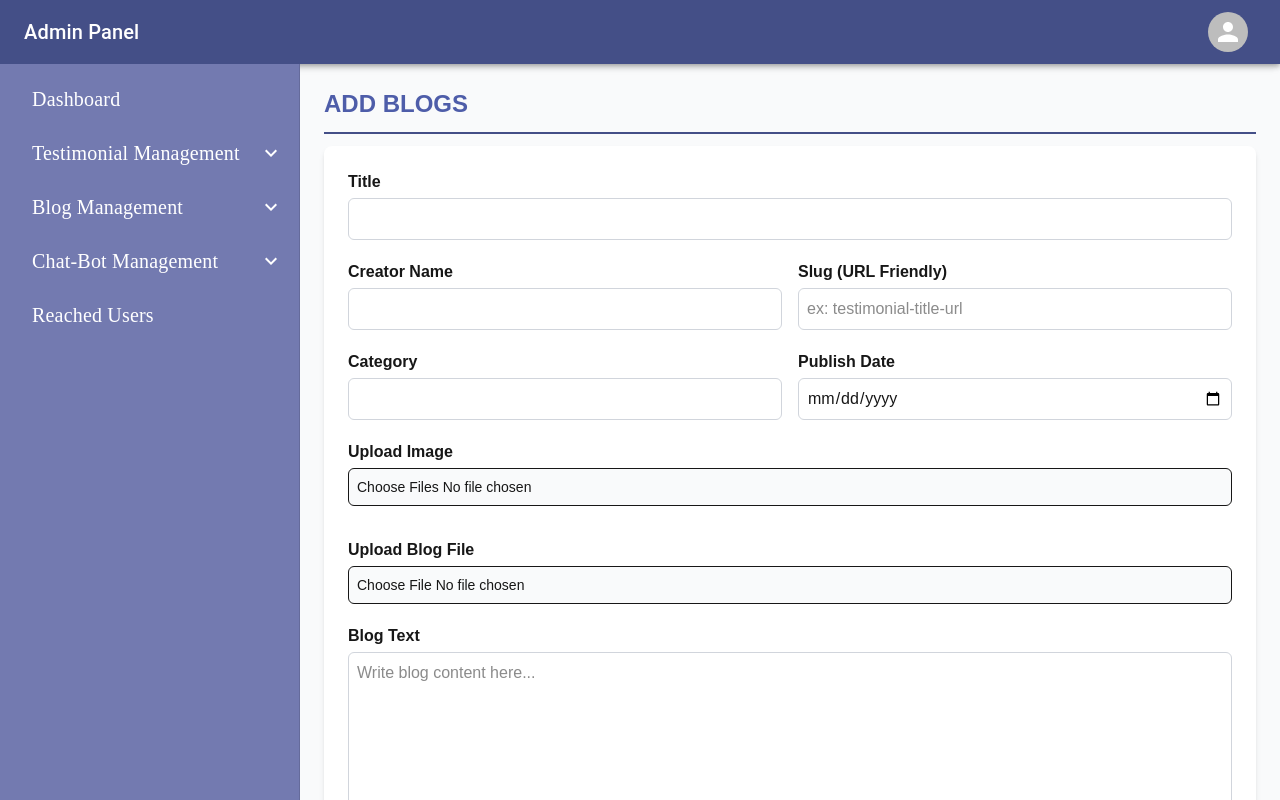
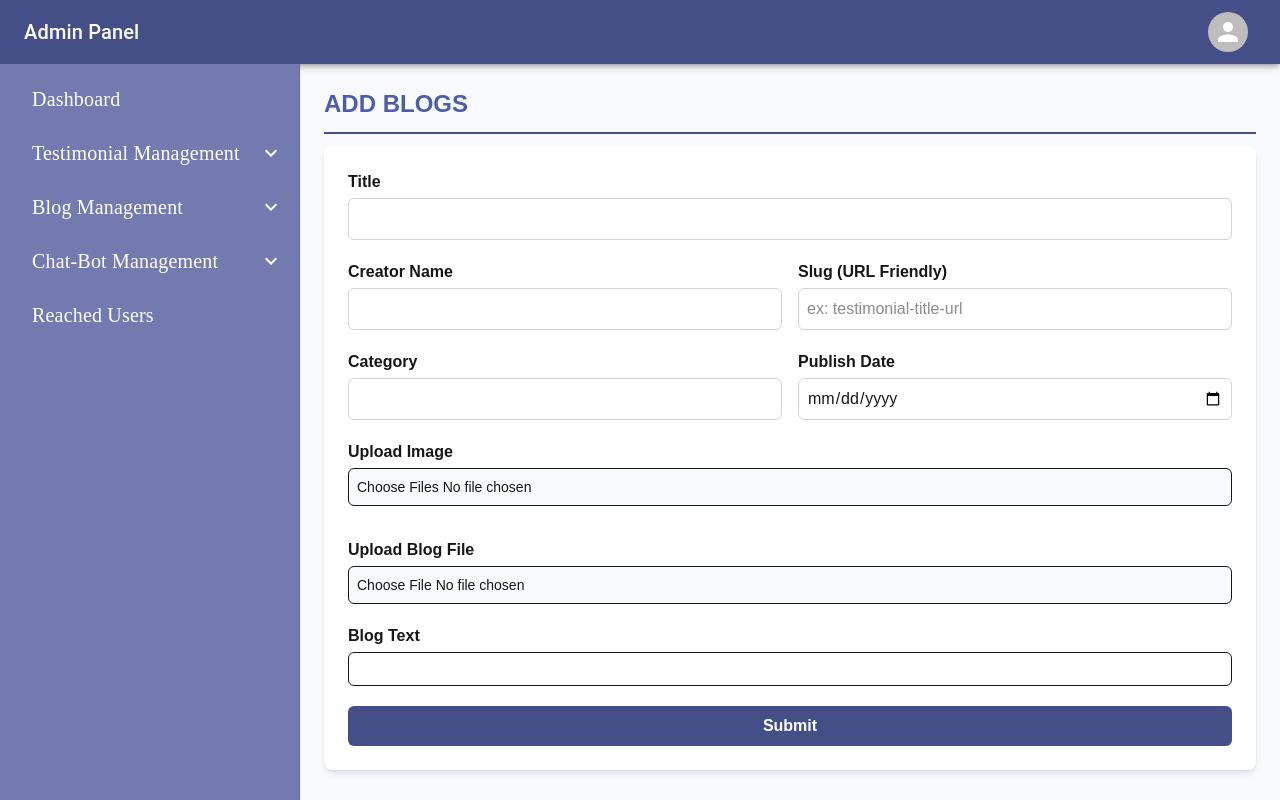
Before and after one commit to yashwalhekar/mutualfund-admin-frontend, a Next.js app: page /blogs/add in a window 1280 px wide. Built offline with nearby package versions, Linux system fonts and the light colour scheme; some icons are missing.

Commit message:
new upgrade

```diff
--- a/package.json
+++ b/package.json
@@ -25,6 +25,7 @@
     "react": "19.2.0",
     "react-chartjs-2": "^5.3.1",
     "react-dom": "19.2.0",
+    "sanitize-html": "^2.17.0",
     "styled-components": "^6.1.19"
   },
   "devDependencies": {
--- a/src/components/blogs/AddBlogs.jsx
+++ b/src/components/blogs/AddBlogs.jsx
@@ -4,6 +4,7 @@ import FolderIcon from "@mui/icons-material/Folder";
 import DescriptionIcon from "@mui/icons-material/Description";
 import API from "@/service/api";
 import * as mammoth from "mammoth";
+import sanitizeHtml from "sanitize-html";
 
 const AddBlogs = () => {
   const [title, setTitle] = useState("");
@@ -44,19 +45,45 @@ const AddBlogs = () => {
     const file = event.target.files[0];
     if (!file) return;
 
+    // ❗ Allow only .docx
+    if (!file.name.endsWith(".docx")) {
+      alert("Please upload a .docx file only");
+      return;
+    }
+
     setFileName(file.name);
 
     const reader = new FileReader();
+
     reader.onload = async (e) => {
       const arrayBuffer = e.target.result;
+
       try {
         const result = await mammoth.convertToHtml({ arrayBuffer });
-        setContent(result.value);
+
+        // ✅ SANITIZE HTML (PRODUCTION SAFE)
+        const safeHTML = sanitizeHtml(result.value, {
+          allowedTags: sanitizeHtml.defaults.allowedTags.concat([
+            "h1",
+            "h2",
+            "h3",
+            "img",
+            "table",
+            "tr",
+            "td",
+          ]),
+          allowedAttributes: {
+            img: ["src", "alt"],
+          },
+        });
+
+        setContent(safeHTML);
       } catch (err) {
         console.error("Error reading Word file:", err);
-        alert("Failed to read the Word file. Please try again.");
+        alert("Failed to read the Word file");
       }
     };
+
     reader.readAsArrayBuffer(file);
   };
   const uploadToCloudinary = async (file) => {
@@ -71,6 +98,11 @@ const AddBlogs = () => {
         body: data,
       }
     );
+
+    if (!res.ok) {
+      const text = await res.text();
+      throw new Error("Cloudinary upload failed: " + text);
+    }
 
     return res.json();
   };
@@ -268,14 +300,10 @@ const AddBlogs = () => {
         {/* Blog Text */}
         <div>
           <label className="block mb-1 font-bold font-poppins">Blog Text</label>
-          <textarea
-            rows="6"
-            name="content"
-            value={content}
-            onChange={(e) => setContent(e.target.value)}
-            placeholder="Write blog content here..."
-            className="w-full border border-gray-300 rounded-md p-2 resize-none"
-          ></textarea>
+          <div
+            className="border p-4 rounded-md prose max-w-none"
+            dangerouslySetInnerHTML={{ __html: content }}
+          />
         </div>
 
         <button
```
Also changed, not shown: 1 other file (tests, documents, lock files or other folders).
